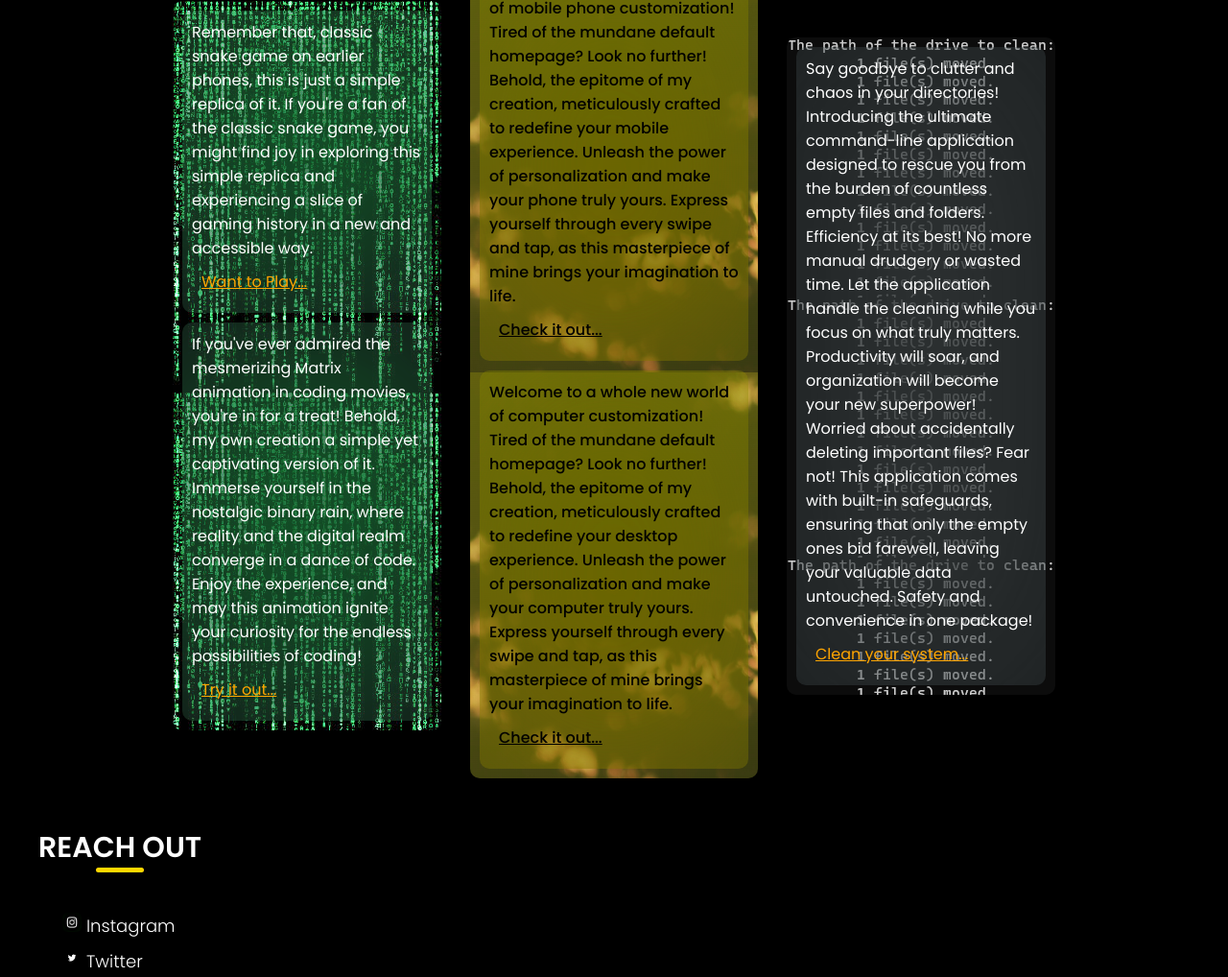
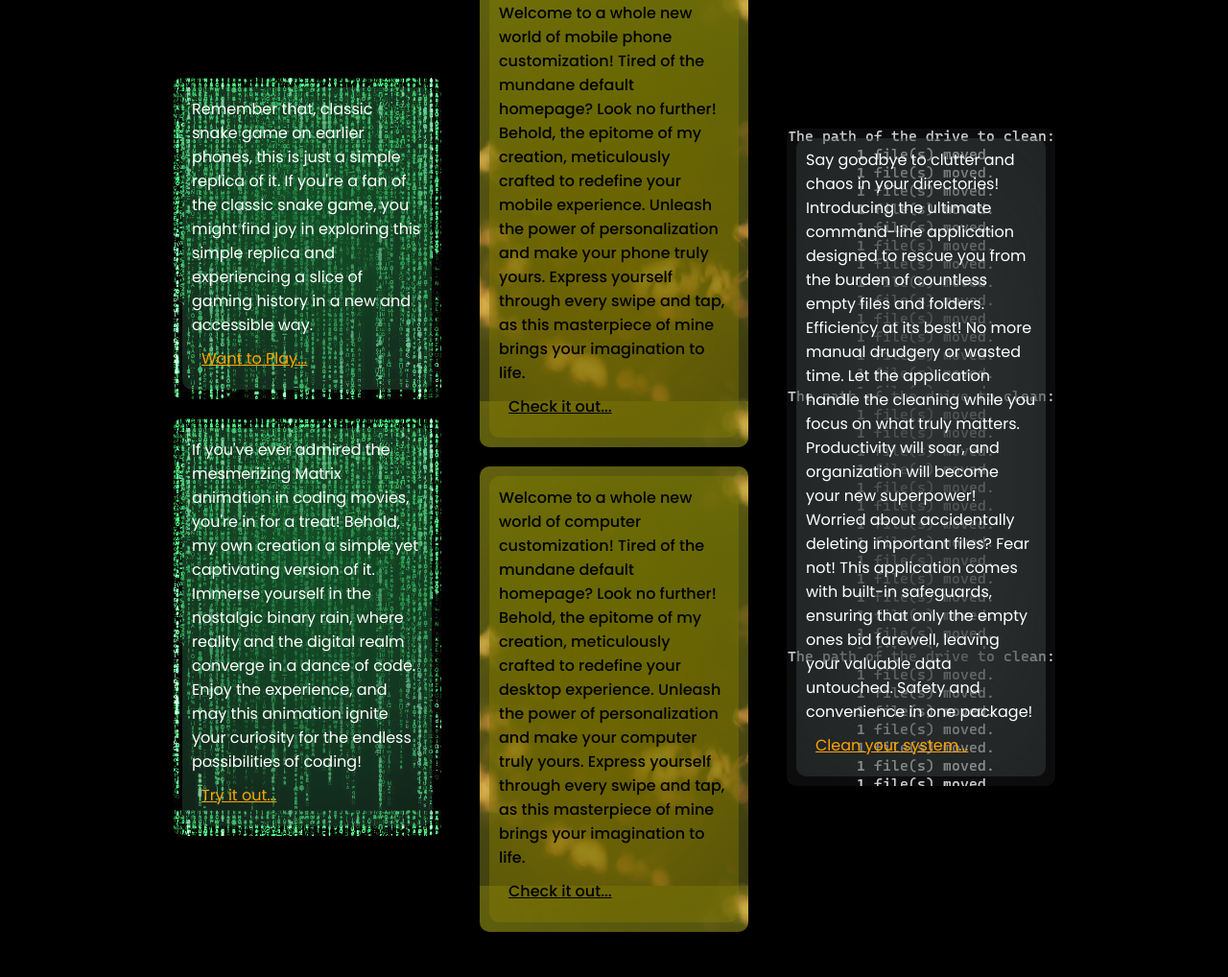
Before and after one commit to MulindwaMarkMyles/portfolio_, a plain HTML site: page index.html in a window 1280 px wide. Shown: the part 1525-2543 px from the top of the page at 96% size. Drawn offline with Linux system fonts and the light colour scheme.

Commit message:
bug fixes

```diff
--- a/index.html
+++ b/index.html
@@ -61,17 +61,23 @@
                 <span class="text">So far ...</span>
                 <div class="container">
                         <div class="c js-hidden right">
-                                <div class="section">
+                                <div class="snake-section">
                                         <div class="snake">Remember that, classic snake game on earlier phones, this is just a simple replica of it.  If you're a fan of the classic snake game, you might find joy in exploring this simple replica and experiencing a slice of gaming history in a new and accessible way.<a href="https://github.com/MulindwaMarkMyles/Snake_/tree/master/snakeGame">Want to Play...</a></div>
+                                </div>
+                                <div class="matrix-section">
                                         <div class="matrix">If you've ever admired the mesmerizing Matrix animation in coding movies, you're in for a treat! Behold, my own creation a simple yet captivating version of it. Immerse yourself in the nostalgic binary rain, where reality and the digital realm converge in a dance of code. Enjoy the experience, and may this animation ignite your curiosity for the endless possibilities of coding! <a href="https://github.com/MulindwaMarkMyles/matrix_/tree/master/matrix">Try it out...</a></div>
                                 </div>
                         </div>
                         <div class="webDev js-hidden right">
-                                <div class="homepage-mobile">
-                                        Welcome to a whole new world of mobile phone customization! Tired of the mundane default homepage? Look no further! Behold, the epitome of my creation, meticulously crafted to redefine your mobile experience. Unleash the power of personalization and make your phone truly yours. Express yourself through every swipe and tap, as this masterpiece of mine brings your imagination to life. <a href="https://github.com/MulindwaMarkMyles/homepage_mobile">Check it out...</a>
+                                <div class="homepage-mobile-section">
+                                        <div class="homepage-mobile">
+                                                Welcome to a whole new world of mobile phone customization! Tired of the mundane default homepage? Look no further! Behold, the epitome of my creation, meticulously crafted to redefine your mobile experience. Unleash the power of personalization and make your phone truly yours. Express yourself through every swipe and tap, as this masterpiece of mine brings your imagination to life. <a href="https://github.com/MulindwaMarkMyles/homepage_mobile">Check it out...</a>
+                                        </div>
                                 </div>
-                                <div class="homepage-pc">
-                                        Welcome to a whole new world of computer customization! Tired of the mundane default homepage? Look no further! Behold, the epitome of my creation, meticulously crafted to redefine your desktop experience. Unleash the power of personalization and make your computer truly yours. Express yourself through every swipe and tap, as this masterpiece of mine brings your imagination to life. <a href="https://github.com/MulindwaMarkMyles/home_page">Check it out...</a>
+                                <div class="homepage-pc-section">
+                                        <div class="homepage-pc">
+                                                Welcome to a whole new world of computer customization! Tired of the mundane default homepage? Look no further! Behold, the epitome of my creation, meticulously crafted to redefine your desktop experience. Unleash the power of personalization and make your computer truly yours. Express yourself through every swipe and tap, as this masterpiece of mine brings your imagination to life. <a href="https://github.com/MulindwaMarkMyles/home_page">Check it out...</a>
+                                        </div>
                                 </div>
                         </div>
                         <div class="python js-hidden right">
--- a/styles/index.css
+++ b/styles/index.css
@@ -361,9 +361,12 @@ body {
 .projects .c {
         transition:0.5s all ease-in;
 }
-.projects .c .section {
+.projects .c .matrix-section,
+.projects .c .snake-section {
         background: url(../images/matrix.jpg);
         border-radius: 10px;
+        padding:10px;
+        margin:20px 0px;
 }
 .projects .c .matrix,
 .projects .c .snake {
@@ -373,9 +376,7 @@ body {
         padding:10px 10px;
         border-radius:10px;
 }
-.projects .c .matrix {
-        margin-top:10px;
-}
+
 .projects .python .cleaner a,
 .projects .c .matrix a,
 .projects .c .snake a {
@@ -392,9 +393,15 @@ body {
 }
 
 .projects .webDev {
+        transition:0.5s all ease-in;
+}
+.projects .webDev .homepage-mobile-section,
+.projects .webDev .homepage-pc-section {
         background: url(../images/webdev.png);
         border-radius: 10px;
-        transition:0.5s all ease-in;
+        padding:10px;
+        margin:20px 0px;
+
 }
 .projects .webDev .homepage-pc,
 .projects .webDev .homepage-mobile {
@@ -404,9 +411,6 @@ body {
         color:black;
         font-weight: 500;
         padding:10px 10px;
-}
-.projects .webDev .homepage-pc {
-        margin-top:10px;
 }
 
 .projects .python {
```
